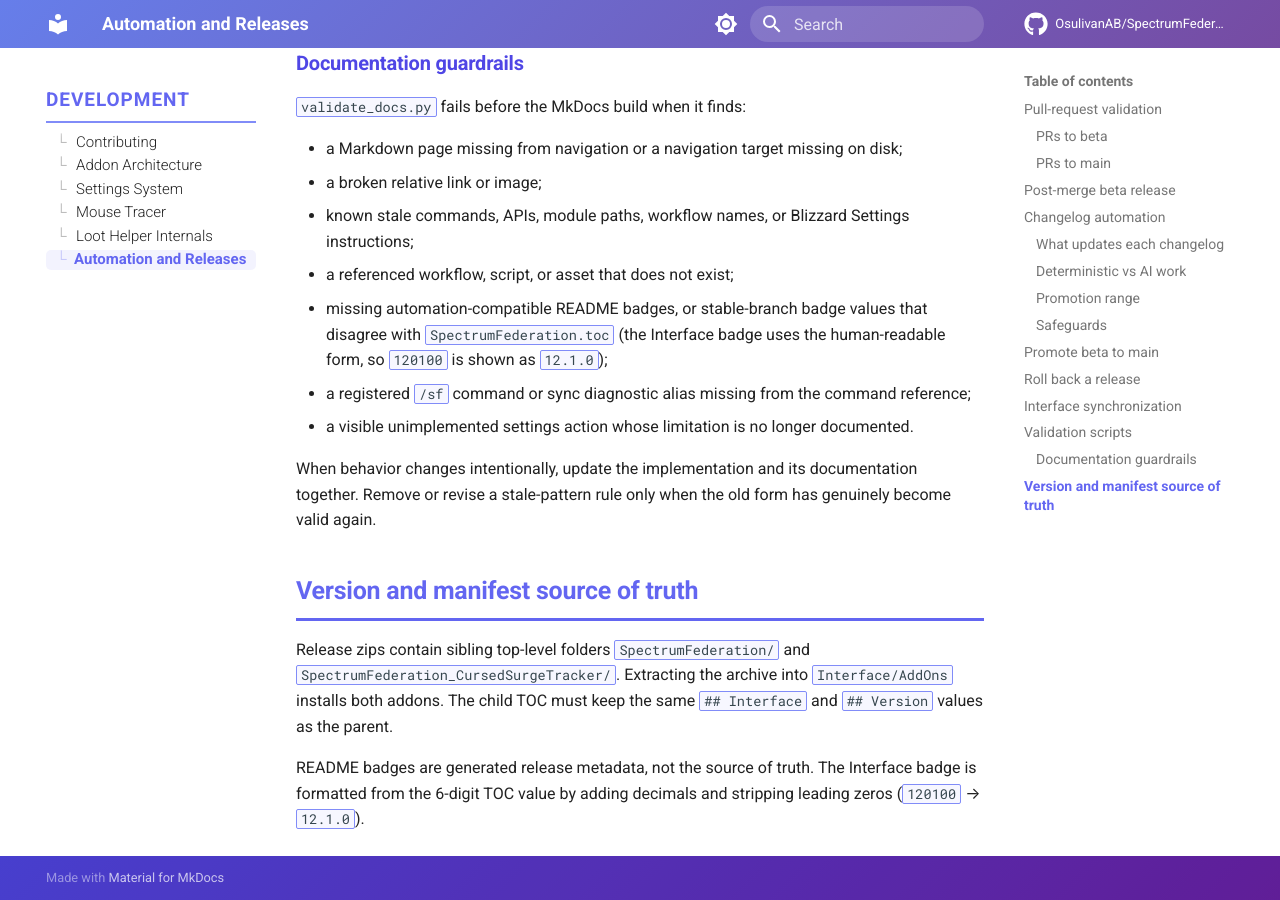
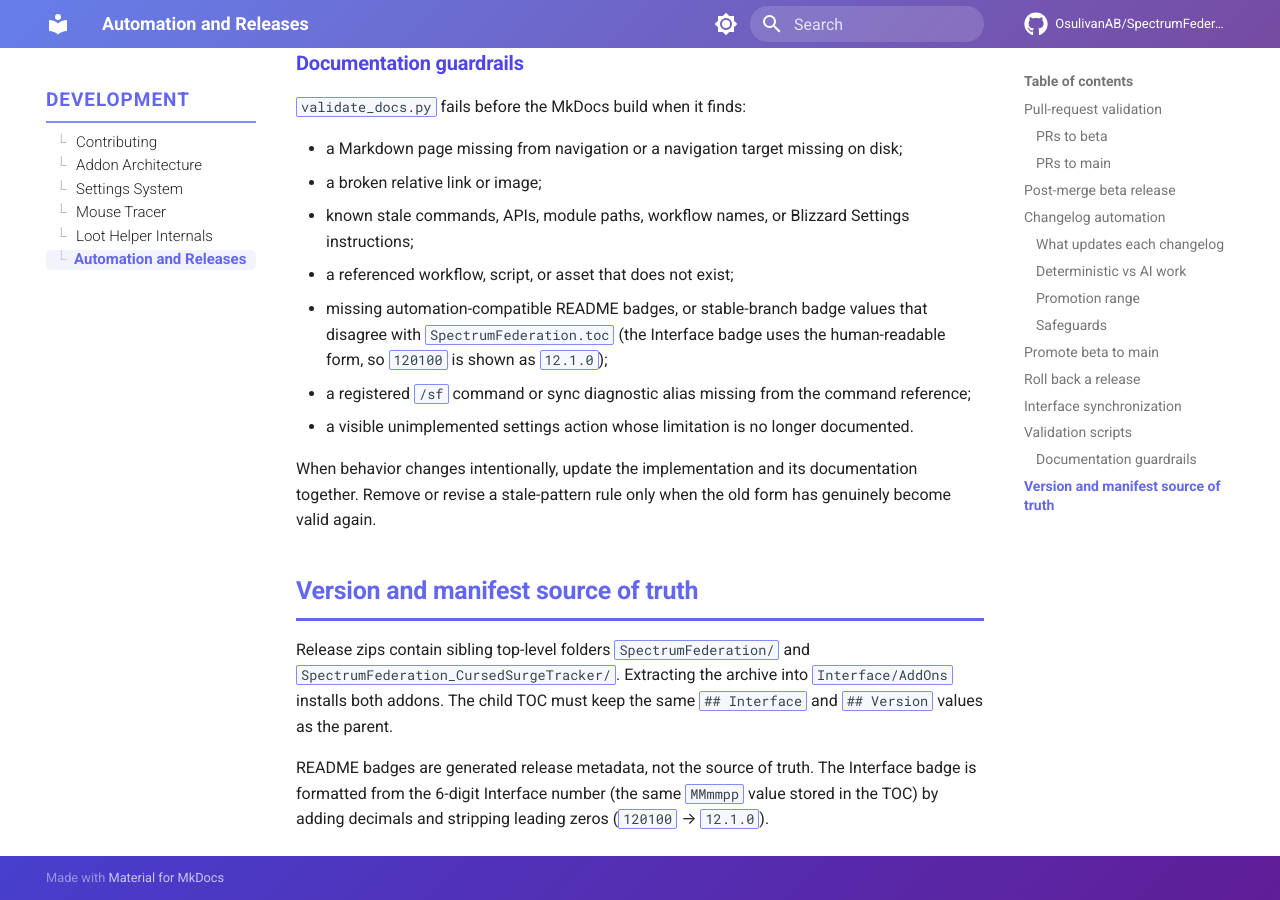
Before and after one commit to OsulivanAB/SpectrumFederation, an MkDocs documentation site: the page built from docs/development/automation.md, in a window 1280 px wide and 900 px high, scrolled down 5273 px. Built offline with MkDocs 1.6.1 and Material for MkDocs 9.7.7, drawn with Linux system fonts in a browser that asks for light colours; comment, search, counter and statistics services are not loaded; some of the changed text lies outside the part shown.

Commit message:
Clarify that Interface badges format the 6-digit interface number.
Co-authored-by: Anthony <OsulivanAB@users.noreply.github.com>

```diff
--- a/docs/development/automation.md
+++ b/docs/development/automation.md
@@ -114,7 +114,7 @@ Run and review the default dry run before setting `dry_run` to false.
 
 ## Interface synchronization
 
-`.github/scripts/blizzard_api.py` queries Blizzard's public version endpoint for current metadata and formats the README Interface badge from the 6-digit TOC value (`120100` → `12.1.0`). `.github/scripts/wow_interface_sync.py` updates interface metadata through its own workflow/script integration and has focused parser tests in `tests/test_wow_interface_sync.py`.
+`.github/scripts/blizzard_api.py` queries Blizzard's public version endpoint for current metadata and formats the README Interface badge from that 6-digit Interface number (`120100` → `12.1.0`). `.github/scripts/wow_interface_sync.py` updates interface metadata through its own workflow/script integration and has focused parser tests in `tests/test_wow_interface_sync.py`.
 
 When changing parser behavior, run:
 
@@ -161,4 +161,4 @@ When behavior changes intentionally, update the implementation and its documenta
 
 Release zips contain sibling top-level folders `SpectrumFederation/` and `SpectrumFederation_CursedSurgeTracker/`. Extracting the archive into `Interface/AddOns` installs both addons. The child TOC must keep the same `## Interface` and `## Version` values as the parent.
 
-README badges are generated release metadata, not the source of truth. The Interface badge is formatted from the 6-digit TOC value by adding decimals and stripping leading zeros (`120100` → `12.1.0`).
+README badges are generated release metadata, not the source of truth. The Interface badge is formatted from the 6-digit Interface number (the same `MMmmpp` value stored in the TOC) by adding decimals and stripping leading zeros (`120100` → `12.1.0`).
```
